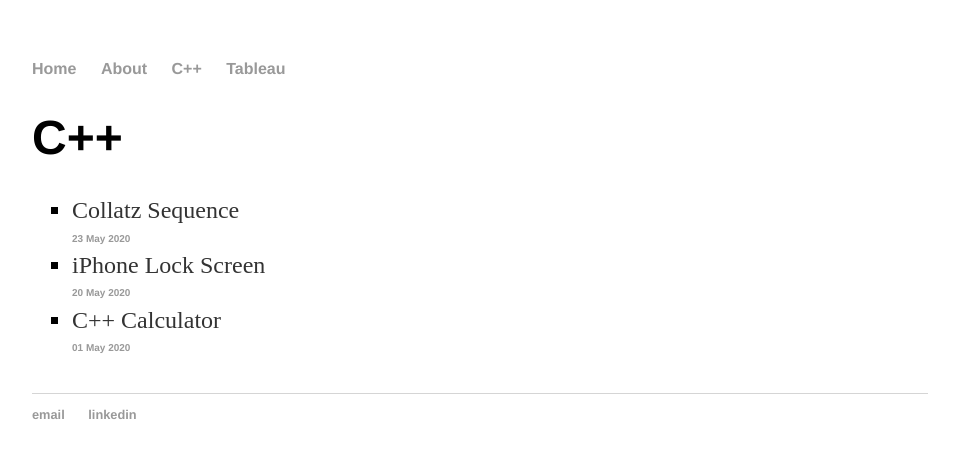
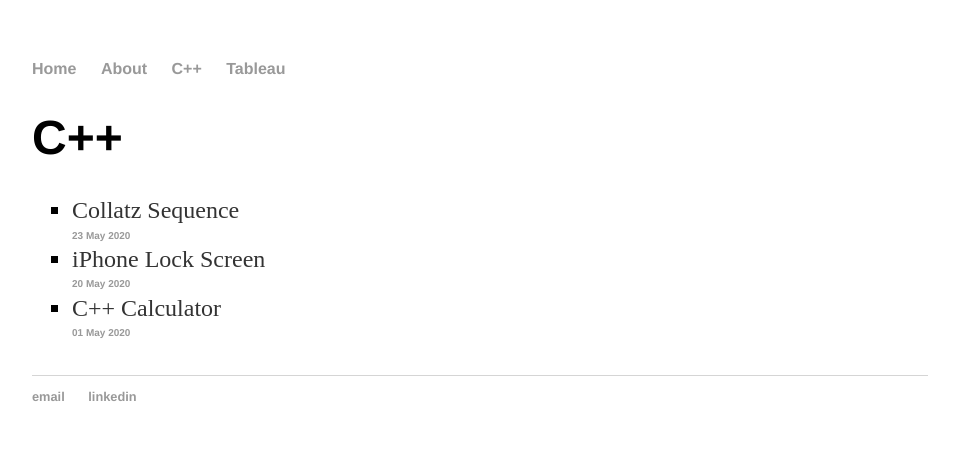
Before and after one commit to cchanzl/Lock-Screen, a Jekyll site: the page built from cpp/index.html, in a window 1280 px wide. Shown: the top 458 px of the page, without its empty margins (160-1119 px from the left). Built offline with Jekyll 4.4.1, drawn with Linux system fonts in a browser that asks for light colours.

Commit message:
Update main.css

```diff
--- a/css/main.css
+++ b/css/main.css
@@ -40,7 +40,7 @@ a.two:hover {
 }
 
 h2 {
-    top-margin: 3px;
+    LINE-HEIGHT: 5px;
     font-size: 10px;
     font-family:'Helvetica', 'Arial', 'Sans-Serif';
     color: #999;
```
